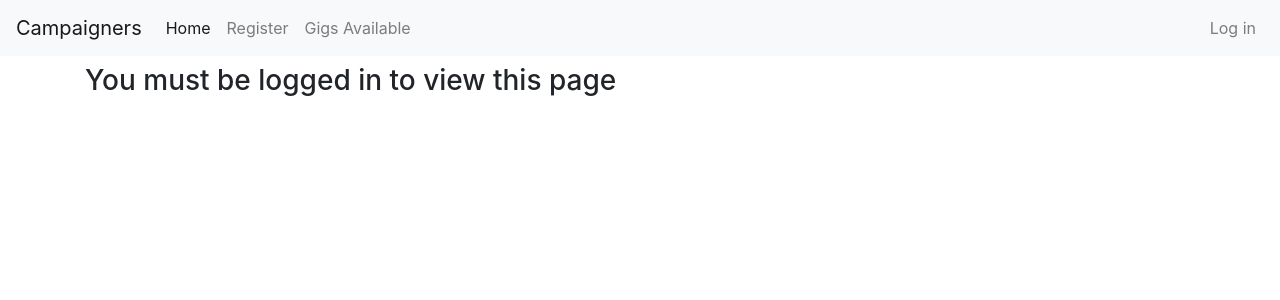
After one commit to quinnmil/campaign, a Django app: template templates/accounts/worker_detail.html in a window 1280 px wide. The commit adds this page. Shown: the top 300 px of the page. Run offline with Django 3.2, Linux system fonts and the light colour scheme; the template is opened without the code that fills it, so the values that code supplies are empty; some libraries are stand-ins or nearby versions.

Commit message:
add basic accountDetail page to list claimed jobs

```diff
--- a/accounts/urls.py
+++ b/accounts/urls.py
@@ -8,8 +8,7 @@ urlpatterns = [
     path('registerStudent/', views.register_worker_view, name='registerStudent'),
     path('registerManager/', views.register_manager_view, name='registerManager'),
     path('login/', d_views.LoginView.as_view(), name='login'),
+    path('userDetail/', views.WorkerDetailView.as_view(), name='detail')
 ]
 
 app_name = 'accounts'
-
-# from django.contrib.auth.urls
--- /dev/null
+++ b/templates/accounts/worker_detail.html
@@ -0,0 +1,45 @@
+{% extends 'base.html' %}
+
+{% block content %}
+
+<h1>{{ user.username }}</h1>
+{% if user.is_worker %}
+    {% if user.worker.jobs_in_progress %}
+        <h3> Current Jobs: </h3>
+        <table class="table table-hover">
+            <thead>
+                <tr>
+                    <th scope="col">Title</th>
+                    <th scope="col">Description</th>
+                    <th scope="col">Campaign</th>
+                    <th scope="col">Contact</th>
+                </tr>
+            </thead>
+            <tbody>
+            {% for job in user.worker.jobs_in_progress.all %}
+                <a href={% url 'gigs:detail' job.id %}>
+                    <tr>
+                        <td><a href={% url 'gigs:detail' job.id %}>{{ job.title }} </a></td>
+                        <td><a href={% url 'gigs:detail' job.id %}>{{ job.description }} </a></td>
+                        <td><a href={% url 'gigs:detail' job.id %}>{{ job.campaign.name }} </a></td>
+                        <td><a href="mailto:job.campaign.email">{{ job.campaign.email }} </a></td>
+                    </tr>
+                </a>
+            {% endfor %}
+            </tbody>
+        </table>
+    {% else %}
+    <h3> You are not working any jobs </h3>
+    {% endif %}
+{% else %}
+<h3> You must be logged in to view this page </h3>
+{% endif %}
+
+<style>
+    td a {
+      display:block;
+      test-decoration: none;
+      color: inherit;
+    }
+
+{% endblock %}
--- a/templates/base.html
+++ b/templates/base.html
@@ -23,7 +23,7 @@
     <ul class="navbar-nav ml-auto">
         {% if user.is_authenticated %}
         <li class="nav-item right">
-            <a class="nav-link" href="#">Logged in as {{user.email}}</a>
+            <a class="nav-link" href="{% url 'accounts:detail' %}">Logged in as {{user.email}}</a>
         </li>
         {% else %}
         <li class="nav-item">
```
Also changed, not shown: accounts/views.py (+9 -2 lines).
